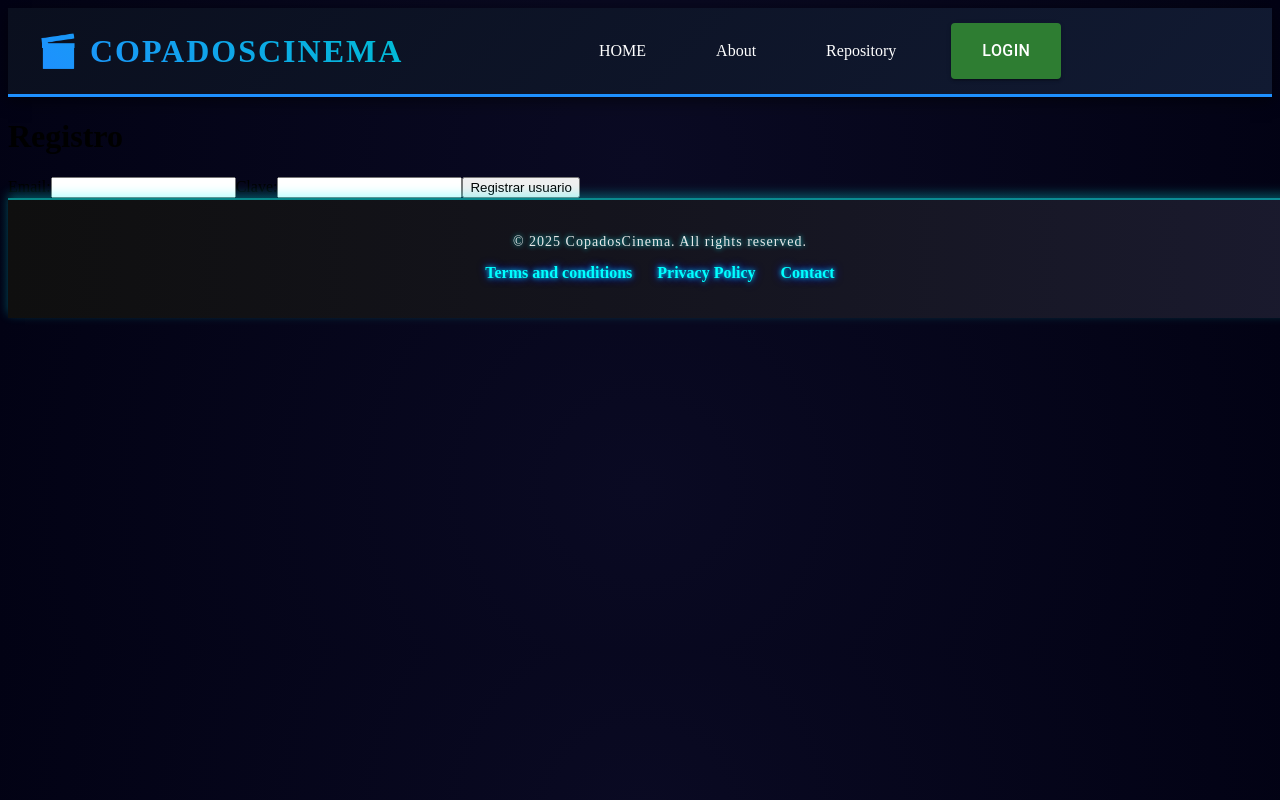
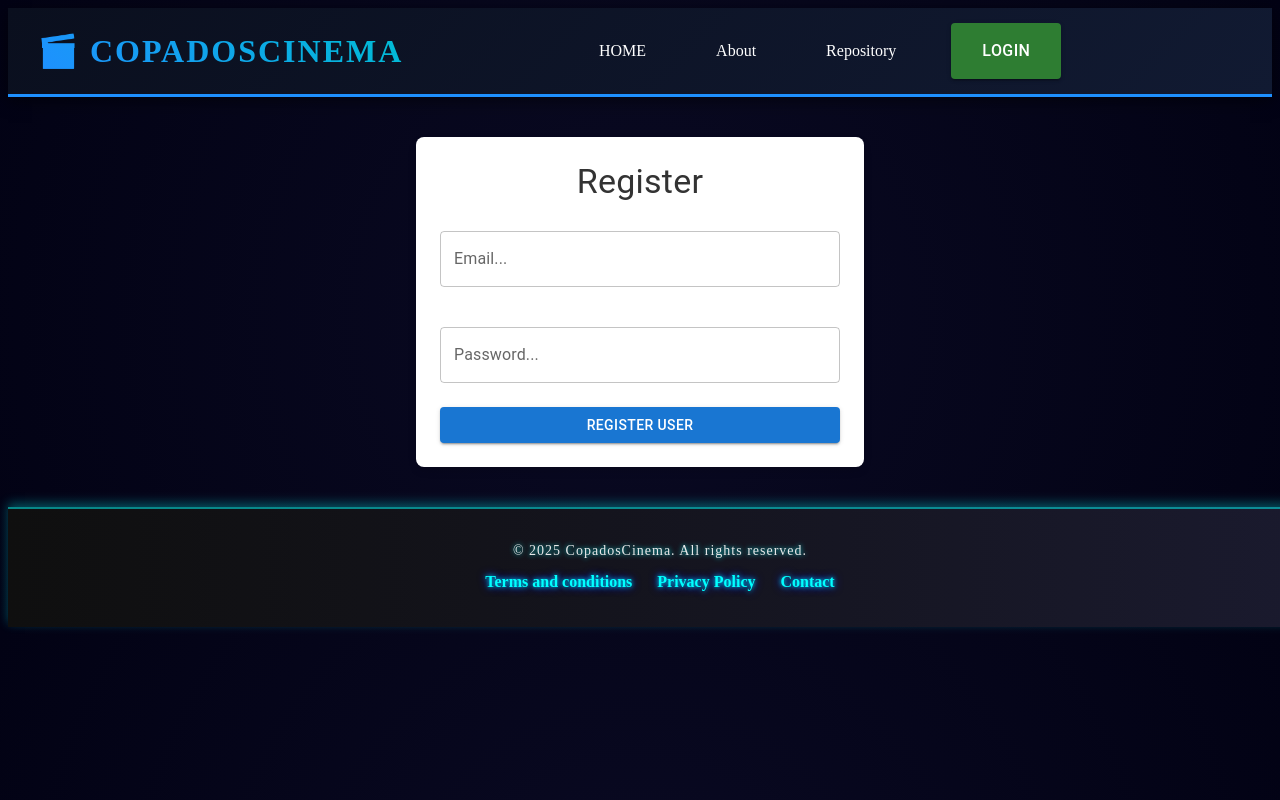
Before and after one commit to alexcl885/copadosCinema, a React (Vite) app: page /logout in a window 1280 px wide. Shown: the top 800 px of the page. Built offline with nearby package versions, Linux system fonts and the light colour scheme; no server answers.

Commit message:
functional changes jwt

```diff
--- a/src/AppRouter.jsx
+++ b/src/AppRouter.jsx
@@ -28,7 +28,7 @@ const router = createBrowserRouter([
                 element: <HomePage></HomePage>
             },
             {
-                path: "/movies",
+                path: "movies",
                 element: <ListMoviesPage></ListMoviesPage>
             },
             {
--- a/src/components/CheckBox/CheckBoxMain.jsx
+++ b/src/components/CheckBox/CheckBoxMain.jsx
@@ -1,9 +1,16 @@
-import { useState } from "react";
+import { useContext, useState } from "react";
 import CategoryCheckBox from "./CategoryCheckBox/CategoryCheckBox";
 import PlatformCheckBox from "./PlatformCheckBox/PlatformCheckBox";
 import "./CheckBoxMain.css";
+import { MoviesContext } from "../../context/MoviesContext";
+import Grid from '@mui/material/Grid';
+import DeleteIcon from '@mui/icons-material/Delete';
+
+
 
 const CheckBoxMain = ({ searchByGenre, searchByPlatForm }) => {
+    const {downloadMovies} = useContext(MoviesContext)
+
     const [filters, setFilters] = useState({
         category: false,
         platform: false,
@@ -21,6 +28,13 @@ const CheckBoxMain = ({ searchByGenre, searchByPlatForm }) => {
             <button onClick={() => toggleFilter("platform")} className="checkbox-button">
                 {filters.platform ? "Hide Platform" : "Filter Platform"}
             </button>
+            <button onClick={downloadMovies} className="checkbox-button">
+            <Grid item xs={3534}>
+                <DeleteIcon />
+
+
+            </Grid>
+            </button>
 
             <div className="filters-container">
                 {filters.category && <CategoryCheckBox searchByGenre={searchByGenre} />}
--- a/src/components/Header/Header.jsx
+++ b/src/components/Header/Header.jsx
@@ -10,7 +10,6 @@ import { deepPurple } from "@mui/material/colors";
 const Header = () => {
     const navigate = useNavigate();
     const { logout } = useContext(AuthContext);
-    const { downloadMovies } = useContext(MoviesContext);
 
     /**
      * If token != null ; this want to say that
@@ -31,7 +30,7 @@ const Header = () => {
 
                     {token && (
                         <li>
-                            <Link to="/movies" onClick={downloadMovies}>
+                            <Link to="/movies" >
                                 Movies
                             </Link>
                         </li>
--- /dev/null
+++ b/src/components/Register/Register.css
@@ -0,0 +1,30 @@
+/* Register.css */
+.register-container {
+    max-width: 400px;
+    margin: 40px auto;
+    padding: 24px;
+    background: #fff;
+    border-radius: 8px;
+    box-shadow: 0 4px 8px rgba(0, 0, 0, 0.1);
+    text-align: center;
+  }
+
+  .register-title {
+    font-size: 24px;
+    margin-bottom: 20px;
+    color: #333;
+  }
+
+  .register-form {
+    display: flex;
+    flex-direction: column;
+    gap: 16px;
+  }
+
+  .register-input {
+    width: 100%;
+  }
+
+  .register-button {
+    margin-top: 16px;
+  }
--- a/src/components/Register/Register.jsx
+++ b/src/components/Register/Register.jsx
@@ -1,34 +1,64 @@
-import { useContext, useRef } from "react";
+import { useContext, useState } from "react";
 import { useNavigate } from "react-router-dom";
 import { AuthContext } from "../../context/AuthContext";
+import { Button, TextField, Typography } from "@mui/material";
+import "./Register.css";
 
 const Register = () => {
+  const { register } = useContext(AuthContext);
+  const navigate = useNavigate();
 
-    const {register} = useContext(AuthContext);
-    const email = useRef();
-    const password = useRef();
-    const navigate = useNavigate();
+  const [email, setEmail] = useState("");
+  const [password, setPassword] = useState("");
 
   const handleSubmit = async (event) => {
     event.preventDefault();
-        if (email.current.value && password.current.value) {
-            const response = await register(email.current.value, password.current.value);
+    if (email && password) {
+      const response = await register(email, password);
       if (!response.error) {
-                navigate('/');
+        navigate("/");
       }
     }
-    }
+  };
 
   return (
-        <>
-            <h1>Registro</h1>
-            <form onSubmit={handleSubmit}>
-                Email:<input type="text" ref={email} />
-                Clave:<input type="password" ref={password} />
-                <button>Registrar usuario</button>
+    <div className="register-container">
+      <Typography className="register-title" variant="h4" gutterBottom>
+        Register
+      </Typography>
+      <form onSubmit={handleSubmit} className="register-form">
+        <TextField
+          className="register-input"
+          label="Email..."
+          type="email"
+          variant="outlined"
+          margin="normal"
+          fullWidth
+          value={email}
+          onChange={(e) => setEmail(e.target.value)}
+        />
+        <TextField
+          className="register-input"
+          label="Password..."
+          type="password"
+          variant="outlined"
+          margin="normal"
+          fullWidth
+          value={password}
+          onChange={(e) => setPassword(e.target.value)}
+        />
+        <Button
+          type="submit"
+          variant="contained"
+          color="primary"
+          fullWidth
+          className="register-button"
+        >
+          Register user
+        </Button>
       </form>
-        </>
+    </div>
   );
-}
+};
 
 export default Register;
--- a/src/context/MoviesContext.jsx
+++ b/src/context/MoviesContext.jsx
@@ -55,9 +55,10 @@ const MoviesProvider = ({ children }) => {
      * This function show the list of movies that
      * there are in my own API
     */
-    const downloadMovies = async () => {
+    const downloadMovies = async (navigate) => {
         const apiMovies = await api.get('/movies');
-        setMovies(apiMovies.data);
+            setMovies(apiMovies.data);
+
     };
 
 
```
Also changed, not shown: src/components/Login/Login.jsx (deleted, +0 -37 lines), 2 other files (tests, documents, lock files or other folders). Lines whose indentation alone changed are shown as unchanged.
